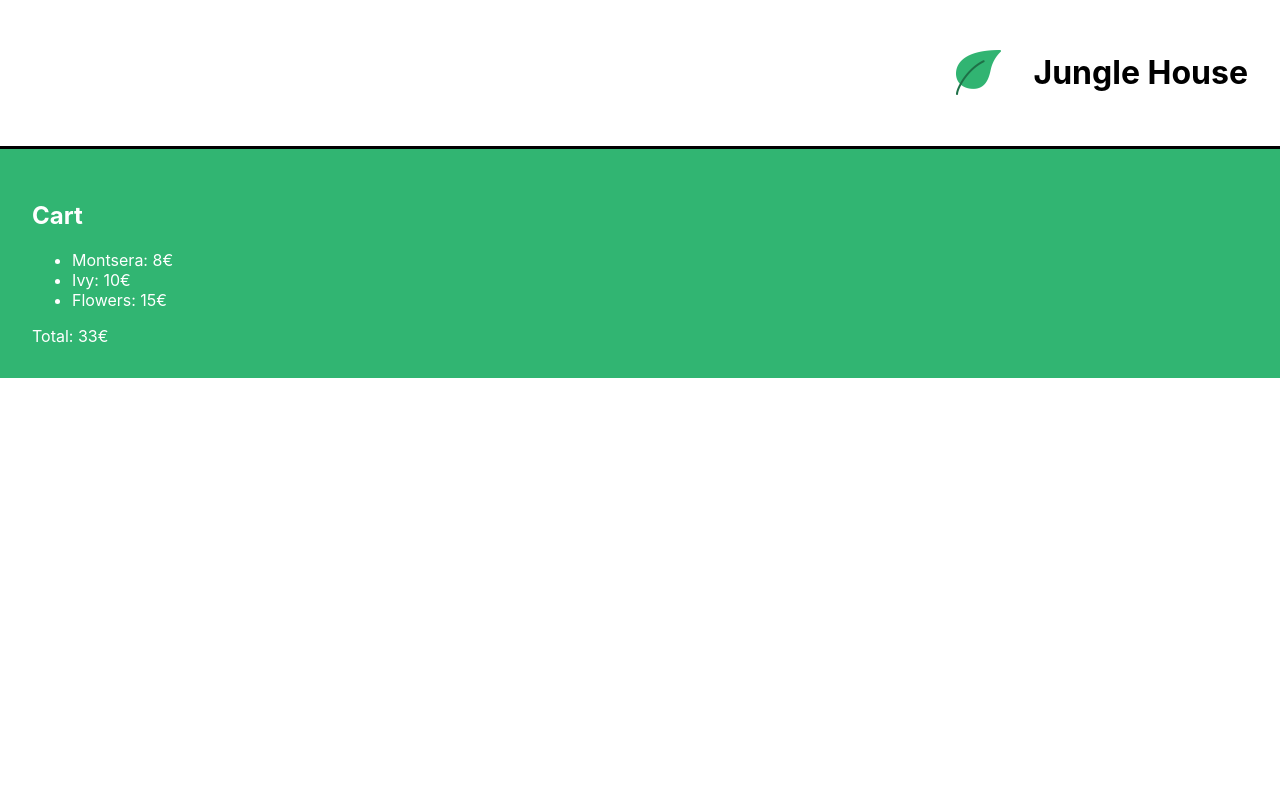
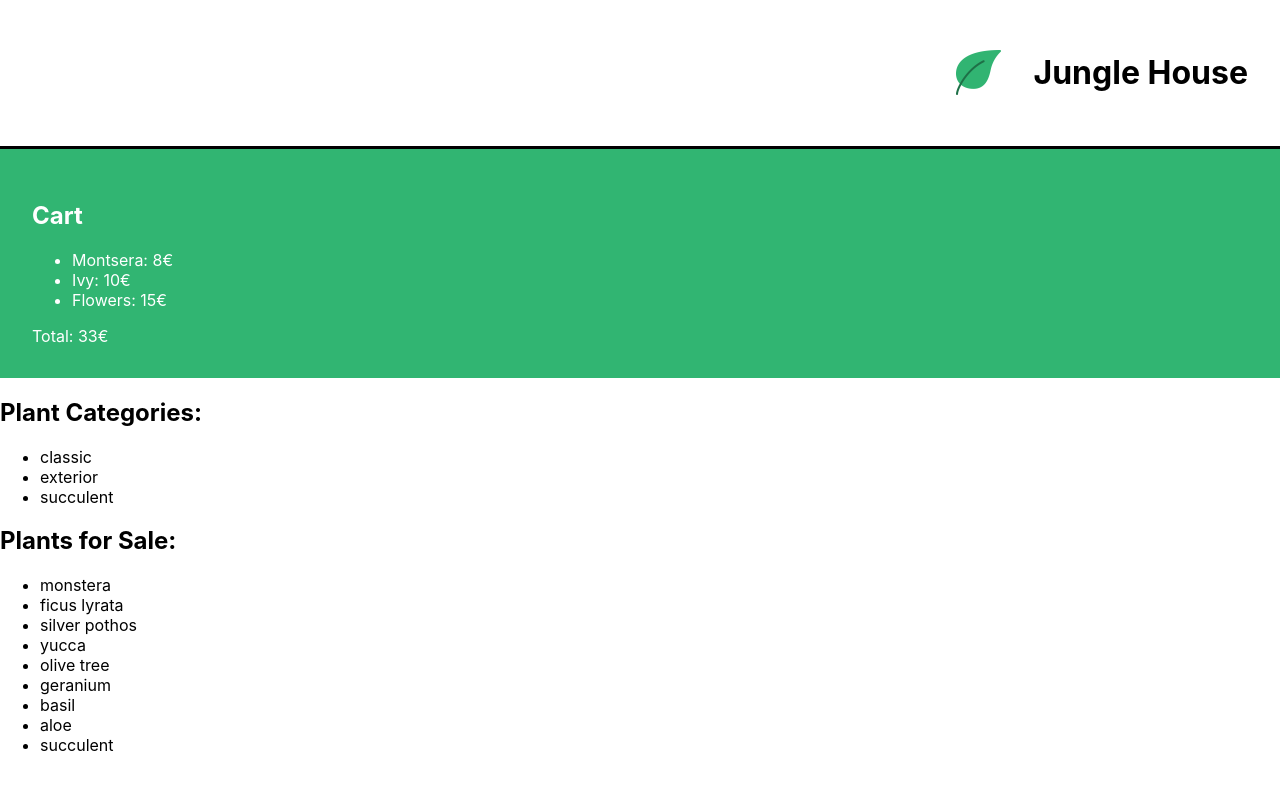
Before and after one commit to NavanMapp/jungle--house-project_openclassrooms_course, a React (Create React App) app: page / in a window 1280 px wide. Shown: the top 800 px of the page. Built offline with nearby package versions, Linux system fonts and the light colour scheme.

Commit message:
shoppinglist update

```diff
--- a/src/App.js
+++ b/src/App.js
@@ -2,12 +2,14 @@ import logo from './logo.svg';
 import './App.css';
 import Banner from './components/Banner.js';
 import Cart from './components/Cart';
+import ShoppingList from './components/ShoppingList';
 
 function App() {
   return (
   <div>
       <Banner />
       <Cart />
+      <ShoppingList />
   </div>
   )
 }
```
